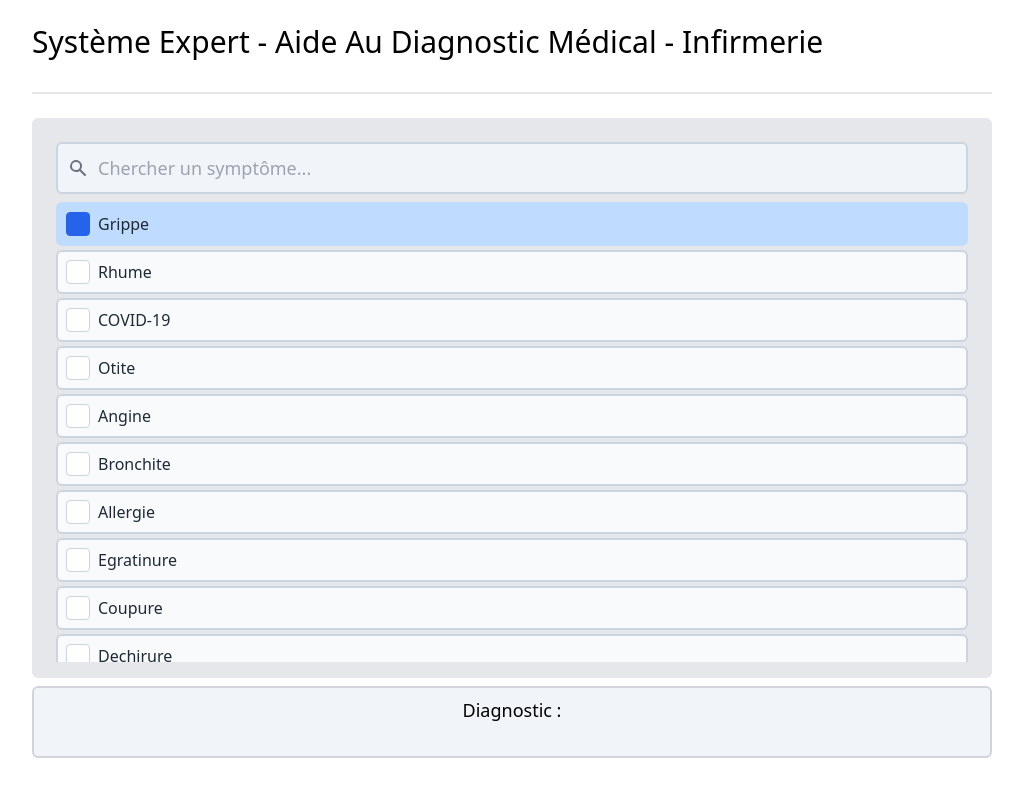
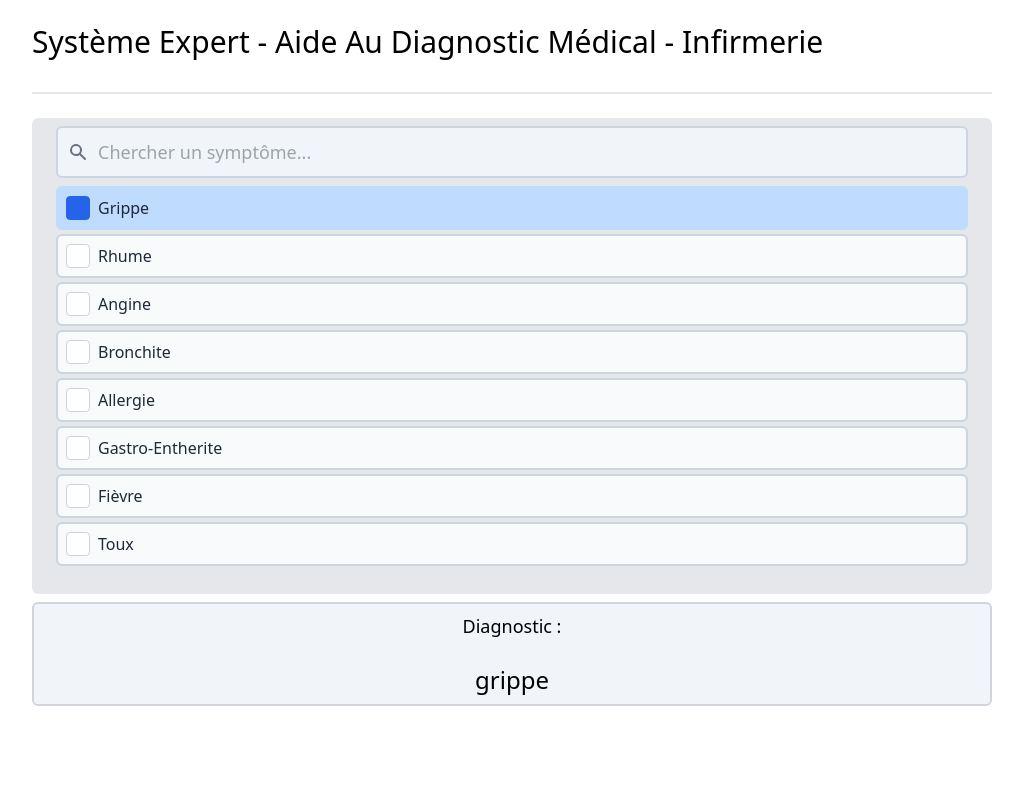
Before and after one commit to adelestre/medical-diagnosis, a React (Create React App) app: page / in a window 1280 px wide. Both pictures are taken after a click on the item "Grippe". Shown: the top 796 px of the page, without its empty margins (128-1151 px from the left). Built offline with nearby package versions, Linux system fonts and the light colour scheme; what tw-elements would draw is missing.

Commit message:
v1.0.2 Implemented forward chaining

```diff
--- a/src/App.jsx
+++ b/src/App.jsx
@@ -15,14 +15,11 @@ function App() {
   }
   const [symptoms, addSymptom, removeSymptom] = useList([])
   return (
-		<div className="relative flex flex-col gap-6 w-3/4 max-w-5xl mx-auto py-6 items-center">
+    <div className="relative flex flex-col gap-6 md:w-3/4 max-w-5xl mx-6 md:mx-auto py-6 items-center">
       <div className="pb-8 w-full capitalize text-3xl border-b-2">
         système expert - aide au diagnostic médical - infirmerie
       </div>
-			<div
-				className="flex flex-col gap-2 relative w-full"
-				style={{ height: '70vh' }}
-			>
+      <div className="flex flex-col gap-2 relative w-full">
         <Form
           symptoms={symptoms}
           addSymptom={addSymptom}
--- /dev/null
+++ b/src/components/Category.jsx
@@ -0,0 +1,28 @@
+import React, { useState, useRef } from 'react'
+
+function Category({ category }) {
+  const refIsChecked = useRef(false)
+  const [isChecked, setIsChecked] = useState(refIsChecked)
+  const onClickHandle = () => {
+    setIsChecked(!isChecked)
+  }
+  const updateRef = () => {
+    if (refIsChecked.current) {
+      refIsChecked.current = isChecked
+    }
+  }
+  return (
+    <div className="cursor-pointer" onClick={onClickHandle}>
+      <input
+        type="checkbox"
+        checked={isChecked}
+        id={category}
+        className="pointer-events-none"
+        onChange={updateRef}
+      />
+      {category}
+    </div>
+  )
+}
+
+export default Category
--- a/src/components/Form.jsx
+++ b/src/components/Form.jsx
@@ -1,23 +1,51 @@
-import React from 'react'
-import db from '../res/ex.json'
+import React, { useState } from 'react'
+import db from '../res/new.json'
+import { getCategories } from '../res/dbAPI'
 import Symptom from './Symptom'
+import Category from './Category'
 
 function Form({ symptoms, addSymptom, removeSymptom }) {
-	const [filteredSymptoms, setFilteredSymptoms] = React.useState(db.symptoms)
-	const [input, setInput] = React.useState('')
+  const [filteredSymptoms, setFilteredSymptoms] = useState(db.faits)
+  const [filterOpen, setFilterOpen] = useState(false)
+  const [input, setInput] = useState('')
   const onInputChange = (e) => {
     setInput(e.target.value)
     setFilteredSymptoms(
-			db.symptoms.filter((item) => {
+      db.faits.filter((item) => {
         return (
           item.name.toLowerCase().search(e.target.value.toLowerCase()) !== -1
         )
       })
     )
   }
+  const onFilterOpen = () => {
+    setFilterOpen(!filterOpen)
+  }
   return (
-		<div className="relative p-6 pr-4 rounded-md h-full bg-gray-200">
-			<form className="relative flex items-center pr-2 mb-2">
+    <div className="relative p-6 pr-4 pt-2 rounded-md h-full bg-gray-200">
+      <form className="relative flex flex-col pr-2 mb-2">
+        {false && (
+          <div
+            className="flex flex-row w-min items-center cursor-pointer"
+            onClick={onFilterOpen}
+          >
+            <div className="capitalize">filtres</div>
+            <svg
+              xmlns="http://www.w3.org/2000/svg"
+              className="h-12 w-12 text-gray-500 scale-75"
+              fill="currentColor"
+            >
+              <path d="M24 30.15q-.3 0-.55-.1-.25-.1-.5-.35l-9.9-9.9q-.4-.4-.375-1.075.025-.675.425-1.075.5-.5 1.075-.425.575.075 1.025.475l8.8 8.8 8.8-8.8q.4-.4 1.075-.45.675-.05 1.075.45.5.4.425 1.05-.075.65-.475 1.1l-9.85 9.85q-.25.25-.5.35-.25.1-.55.1Z" />
+            </svg>
+          </div>
+        )}
+        {filterOpen && (
+          <div>
+            {getCategories().map((category) => {
+              return <Category key={category} category={category} />
+            })}
+          </div>
+        )}
         <label className="sr-only">Search</label>
         <div className="relative w-full">
           <div className="flex absolute inset-y-0 left-0 items-center pl-3 pointer-events-none">
@@ -45,13 +73,10 @@ function Form({ symptoms, addSymptom, removeSymptom }) {
           />
         </div>
       </form>
-			<ol
-				className="relative w-full flex flex-col gap-1 pr-2 overflow-y-auto"
-				style={{
-					height: 'calc(100% - 52px)',
-				}}
-			>
-				{filteredSymptoms.map((symptom, index) => (
+      <ol className="relative w-full h-96 flex flex-col gap-1 pr-2 overflow-y-auto">
+        {filteredSymptoms.map(
+          (symptom, index) =>
+            !symptom.categorie.includes('terminal') && (
               <Symptom
                 symptoms={symptoms}
                 addSymptom={addSymptom}
@@ -60,17 +85,8 @@ function Form({ symptoms, addSymptom, removeSymptom }) {
               >
                 {symptom}
               </Symptom>
-				))}
-				{filteredSymptoms.map((symptom, index) => (
-					<Symptom
-						symptoms={symptoms}
-						addSymptom={addSymptom}
-						removeSymptom={removeSymptom}
-						key={'symptom' + index}
-					>
-						{symptom}
-					</Symptom>
-				))}
+            )
+        )}
       </ol>
     </div>
   )
--- a/src/components/Results.jsx
+++ b/src/components/Results.jsx
@@ -1,19 +1,54 @@
-import React, { useEffect, useRef } from 'react'
-import db from '../res/ex.json'
-import { getDiagnostic } from '../res/dbAPI'
+import React from 'react'
+import db from '../res/new.json'
+import { getFact } from '../res/dbAPI'
 
 function Results({ symptoms }) {
-	const result = useRef(null)
-	useEffect(() => {
-		// To Do : Calculate the result
-	}, [result, symptoms])
+  const updatedFacts = []
+  symptoms.forEach((symptom) => updatedFacts.push(symptom.id))
+  const getResults = () => {
+    let factAdded = false
+    db.regles.forEach((regle) => {
+      if (
+        !updatedFacts.includes(regle.consequence) &&
+        regle.hypotesis.every((symptom) => {
+          return updatedFacts.includes(symptom)
+        })
+      ) {
+        updatedFacts.push(regle.consequence)
+        factAdded = true
+      }
+    })
+    if (factAdded) return getResults()
+    else return filterResults(updatedFacts)
+  }
+  const filterResults = (facts) => {
+    let ResultsToRemove = []
+    facts.forEach((factId) => {
+      db.regles.forEach((regle) => {
+        if (regle.consequence === factId) {
+          regle.hypotesis.forEach((symptom) => {
+            if (facts.includes(symptom) && !ResultsToRemove.includes(factId)) {
+              ResultsToRemove.push(symptom)
+            }
+          })
+        }
+      })
+    })
+    return facts.filter((fact) => !ResultsToRemove.includes(fact))
+  }
   return (
     <div className="flex flex-col gap-6 items-center bg-slate-100 py-2 px-6 border-2 rounded-md border-gray-300">
       <div className="text-lg">Diagnostic :</div>
       <div>
         <div className="flex flex-row gap-2 items-center">
           <div className="text-2xl">
-						{result.current ? result.current.name : ''}
+            {getResults() &&
+              getResults().map((result) => {
+                let fact = getFact(result)
+                return fact.categorie !== 'primaire' ? (
+                  <div key={fact.id}>{fact.name}</div>
+                ) : null
+              })}
           </div>
         </div>
       </div>
--- a/src/res/dbAPI.js
+++ b/src/res/dbAPI.js
@@ -1,7 +1,21 @@
-import db from './ex.json'
+import db from './new.json'
 
-const getDiagnostic = (id) => {
-	return db.diagnostics.find((d) => d.id === id)
+const getFact = (id) => {
+  return db.faits.find((d) => d.id === id)
 }
 
-export { getDiagnostic }
+const getCategories = () => {
+  let categories = []
+  db.faits.forEach((fait) => {
+    if (fait.categories) {
+      fait.categories.forEach((category) => {
+        if (!categories.includes(category)) {
+          categories.push(category)
+        }
+      })
+    }
+  })
+  return categories
+}
+
+export { getFact, getCategories }
--- a/src/res/new.json
+++ b/src/res/new.json
@@ -3,20 +3,14 @@
     {
       "name": "grippe",
       "id": "grippe",
-      "protocol": [
-        "paracétamol",
-        "repos",
-        "appeler la famille"
-      ],
+      "protocol": ["paracétamol", "repos", "appeler la famille"],
       "categorie": "intermediaire",
       "nature": "virologique"
     },
     {
       "name": "rhume",
       "id": "rhume",
-      "protocol": [
-        "repos"
-      ],
+      "protocol": ["repos"],
       "categorie": "intermediaire",
       "nature": "virologique"
     },
@@ -35,67 +29,42 @@
     {
       "name": "otite",
       "id": "otite",
-      "protocol": [
-        "paracétamol",
-        "repos",
-        "appeler la famille"
-      ],
+      "protocol": ["paracétamol", "repos", "appeler la famille"],
       "categorie": "terminal",
       "nature": "virologique"
     },
     {
       "name": "angine",
       "id": "angine",
-      "protocol": [
-        "paracétamol",
-        "repos",
-        "appeler la famille",
-        "sirop"
-      ],
+      "protocol": ["paracétamol", "repos", "appeler la famille", "sirop"],
       "categorie": "intermediaire",
       "nature": "virologique"
     },
     {
       "name": "bronchite",
       "id": "bronchite",
-      "protocol": [
-        "paracétamol",
-        "repos",
-        "appeler la famille",
-        "sirop"
-      ],
+      "protocol": ["paracétamol", "repos", "appeler la famille", "sirop"],
       "categorie": "intermediaire",
       "nature": "virologique"
     },
     {
       "name": "allergie",
       "id": "allergie",
-      "protocol": [
-        "creme",
-        "surveillance",
-        "repos"
-      ],
+      "protocol": ["creme", "surveillance", "repos"],
       "categorie": "intermediaire",
       "nature": "cutannee"
     },
     {
       "name": "règles douloureuses",
       "id": "regles",
-      "protocol": [
-        "paracétamol",
-        "repos"
-      ],
+      "protocol": ["paracétamol", "repos"],
       "categorie": "terminal",
       "nature": "non defini"
     },
     {
       "name": "gastro-entherite",
       "id": "gastro",
-      "protocol": [
-        "paracétamol",
-        "repos",
-        "appeler la famille"
-      ],
+      "protocol": ["paracétamol", "repos", "appeler la famille"],
       "categorie": "intermediaire",
       "nature": "virologique"
     },
@@ -187,7 +156,7 @@
   ],
   "regles": [
     {
-      "consequences": "grippe",
+      "consequence": "grippe",
       "hypotesis": [
         "rhume",
         "angine",
@@ -200,7 +169,7 @@
       ]
     },
     {
-      "consequences": "covid",
+      "consequence": "covid",
       "hypotesis": [
         "grippe",
         "bronchite",
@@ -212,29 +181,19 @@
       ]
     },
     {
-      "consequences": "rhume",
-      "hypotesis": [
-        "toux",
-        "maux_de_gorge"
-      ]
+      "consequence": "rhume",
+      "hypotesis": ["toux", "maux_de_gorge"]
     },
     {
-      "consequences": "otite",
-      "hypotesis": [
-        "rhume",
-        "mal_oreille",
-        "fievre"
-      ]
+      "consequence": "otite",
+      "hypotesis": ["angine", "mal_oreille"]
     },
     {
-      "consequences": "angine",
-      "hypotesis": [
-        "rhume",
-        "fievre"
-      ]
+      "consequence": "angine",
+      "hypotesis": ["rhume", "fievre"]
     },
     {
-      "consequences": "bronchite",
+      "consequence": "bronchite",
       "hypotesis": [
         "angine",
         "essouflement",
@@ -243,22 +202,15 @@
       ]
     },
     {
-      "consequences": "allergie",
-      "hypotesis": [
-        "irritations",
-        "rougeurs",
-        "demengeaisons"
-      ]
+      "consequence": "allergie",
+      "hypotesis": ["irritations", "rougeurs", "demengeaisons"]
     },
     {
-      "consequences": "regles",
-      "hypotesis": [
-        "maux_de_tete",
-        "maux_de_ventre"
-      ]
+      "consequence": "regles",
+      "hypotesis": ["maux_de_tete", "maux_de_ventre"]
     },
     {
-      "consequences": "gastro",
+      "consequence": "gastro",
       "hypotesis": [
         "rhume",
         "maux_de_ventre",
```
Lines whose indentation alone changed are shown as unchanged.
